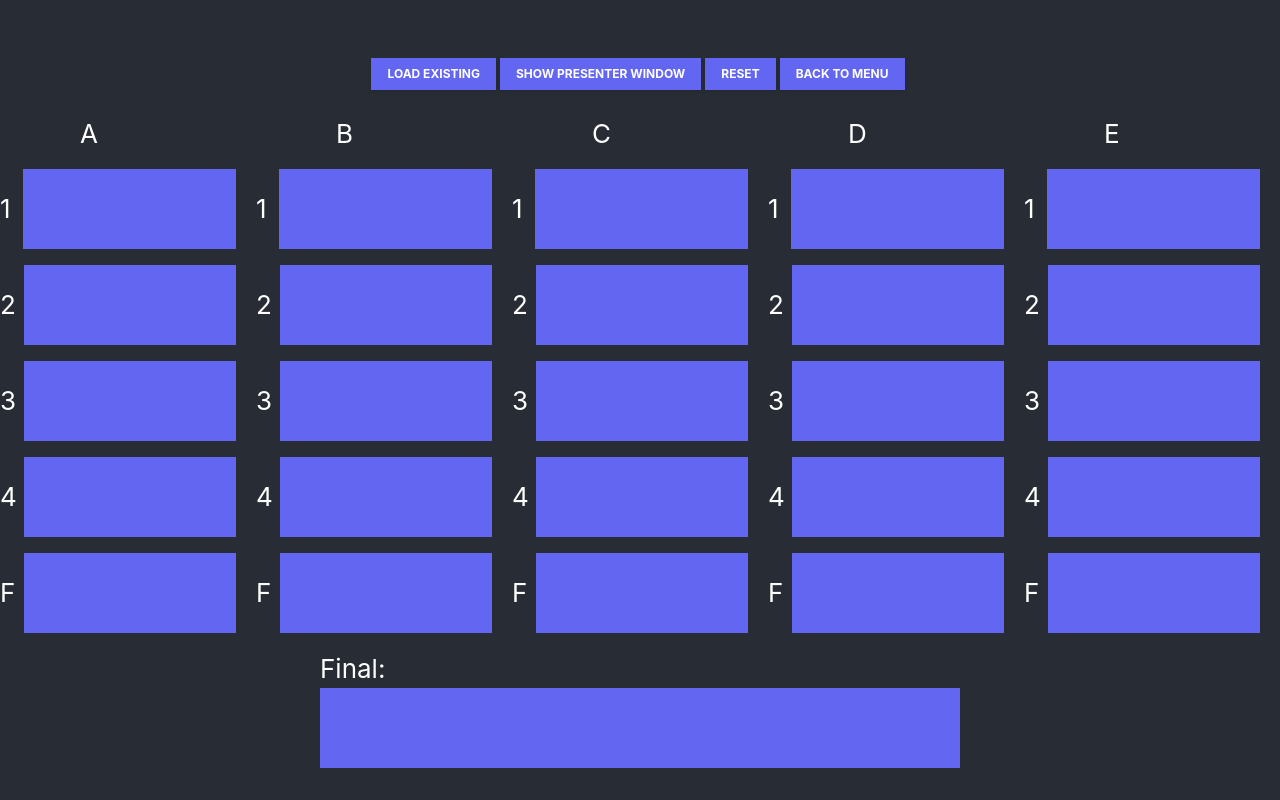
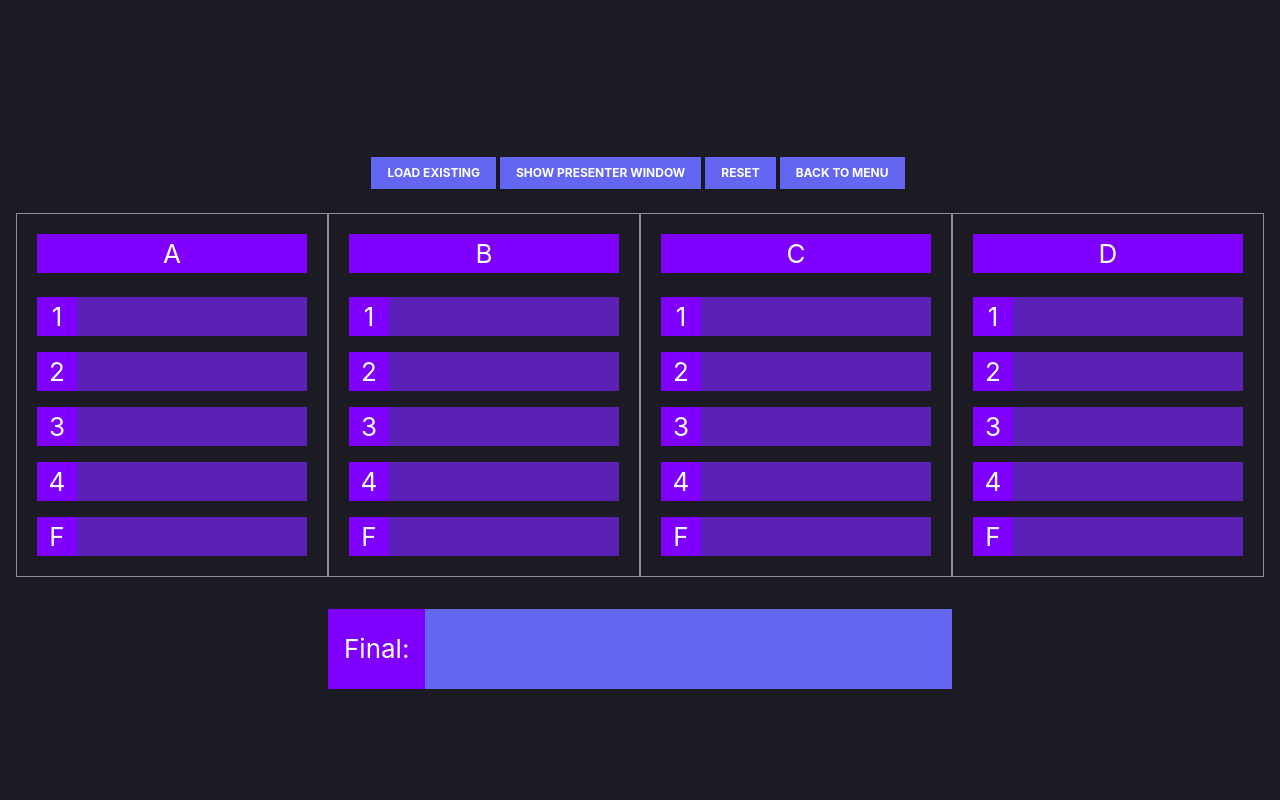
Before and after one commit to FraktonDevelopers/association-quiz, a React (Create React App) app: page /show-admin in a window 1280 px wide. Built offline with nearby package versions, Linux system fonts and the light colour scheme.

Commit message:
feat: improve styling, remove 5th column

```diff
--- a/src/App.css
+++ b/src/App.css
@@ -14,7 +14,7 @@
 }
 
 .Page-header {
-  background-color: #282c34;
+  background-color: #1c1a23;
   min-height: 100vh;
   display: flex;
   flex-direction: column;
--- a/src/App.tsx
+++ b/src/App.tsx
@@ -6,12 +6,11 @@ function App() {
         <div className="grid grid-cols-1 gap-4">
           <p className='text-5xl font-bold uppercase mb-10'>Association Quiz</p>
 
-          <a className='bg-indigo-500 p-10' href='/create-edit'>Create/Edit</a>
-          <a className='bg-indigo-500 p-10' href='/show-admin'>Present</a>
+          <a className='bg-[#7f00ff] p-10' href='/create-edit'>Create/Edit</a>
+          <a className='bg-[#7f00ff] p-10' href='/show-admin'>Present</a>
 
-          <div className='mt-10'>
+          <div className='mt-10 flex flex-col items-center space-y-2'>
             <p className='text-xs font-bold uppercase content-center'>Powered by:</p>
-            <span  className='content-center'>
               <svg fill='ffffff' version="1.0" xmlns="http://www.w3.org/2000/svg"
               width="100" height="" viewBox="0 0 685.000000 207.000000"
               preserveAspectRatio="xMidYMid meet">
@@ -102,7 +101,6 @@ function App() {
               70 126 43 20 85 9 123 -31z"/>
               </g>
               </svg>
-            </span>
           </div>
         </div>
       </header>
--- a/src/pages/CreateEdit.tsx
+++ b/src/pages/CreateEdit.tsx
@@ -3,7 +3,7 @@ import { useRef, useState } from "react";
 export default function CreateEdit() {
   const [association, setAssociation] = useState<any>({});
   const fileInputRef = useRef<HTMLInputElement>(null)
-  const horizontalColumns = ['A', 'B', 'C', 'D', 'E'];
+  const horizontalColumns = ['A', 'B', 'C', 'D'];
   const verticalColumns = [1,2,3,4,5];
 
   const handleItemChange = (value: string, category :string, row: number) => {
@@ -42,7 +42,7 @@ export default function CreateEdit() {
   }
 
   return (
-    <div className="Page-header">
+    <div className="Page-header px-4">
         <input
             ref={fileInputRef}
             className="invisible"
@@ -56,17 +56,17 @@ export default function CreateEdit() {
           <a className='bg-indigo-500 text-white active:bg-pink-600 font-bold uppercase text-xs px-4 py-2 shadow hover:shadow-md outline-none focus:outline-none mr-1 mb-1 ease-linear transition-all duration-150' href='/'>Back to Menu</a>
         </div>
 
-        <div className="flex">
+        <div className="mx-4 w-full grid grid-cols-1 md:grid-cols-2 lg:grid-cols-4 lg:4 gap-3">
           {(horizontalColumns.map((category)=>{
               return (
-                    <div className="grid grid-cols-1 gap-4 pr-5">
-                      <span className="text-white ml-20">{category}</span>
+                    <div className="grid grid-cols-1 gap-4 px-5 border border-white border-opacity-50">
+                      <span className="text-white text-center">{category}</span>
                       <div>
                       {
                         verticalColumns.map((row) => {
-                          return (<div className="mb-5">
-                            <span className="text-white pr-1">{row===5?'F':row}</span>
-                            <input className="text-center" value={association[category+row]} onChange={(e) => handleItemChange(e.target.value, category, row)} type='text'></input>
+                          return (<div className="mb-5 flex items-center">
+                            <span className="text-white pr-2">{row===5?'F':row}</span>
+                            <input className="text-center w-full" value={association[category+row]} onChange={(e) => handleItemChange(e.target.value, category, row)} type='text'></input>
                           </div>)
                         })
                       }
@@ -75,8 +75,8 @@ export default function CreateEdit() {
               )
           }))}
         </div>
-        <div className="flex w-2/4 content-center">
-          <div className="mb-5 w-full">
+        <div className="flex w-2/4 mt-8">
+          <div className="mb-5 w-full flex items-center">
             <span className="text-white pr-1">Final:</span>
             <input className="w-full text-center" onChange={(e) => handleItemChange(e.target.value, 'FF', 0)} type='text'></input>
           </div>
--- a/src/pages/ShowAdmin.tsx
+++ b/src/pages/ShowAdmin.tsx
@@ -4,7 +4,7 @@ export default function ShowAdmin() {
   const [association, setAssociation] = useState<any>({});
   const fileInputRef = useRef<HTMLInputElement>(null)
   const [presenterWindow, setPresenterWindow] = useState<Window>();
-  const horizontalColumns = ['A', 'B', 'C', 'D', 'E'];
+  const horizontalColumns = ['A', 'B', 'C', 'D'];
   const verticalColumns = [1,2,3,4,5];
 
   const read = (e: HTMLInputElement) => {
@@ -50,7 +50,7 @@ export default function ShowAdmin() {
   }
 
   return (
-    <div className="Page-header">
+    <div className="Page-header px-4">
         <input
             ref={fileInputRef}
             className="invisible"
@@ -64,19 +64,19 @@ export default function ShowAdmin() {
           <a className='bg-indigo-500 text-white active:bg-pink-600 font-bold uppercase text-xs px-4 py-2 shadow hover:shadow-md outline-none focus:outline-none mr-1 mb-1 ease-linear transition-all duration-150' href='/'>Back to Menu</a>
         </div>
 
-        <div className="w-full mx-4 grid grid-cols-5">
+        <div className="w-full mx-4 grid grid-cols-4">
           {(horizontalColumns.map((category)=>{
               return (
-                    <div className="grid grid-cols-1 gap-4 pr-5">
-                      <span className="text-white ml-20">{category}</span>
-                      <div>
+                    <div className="flex flex-col p-5 border border-white border-opacity-50">
+                      <span className="bg-[#7f00ff] text-white text-center mb-6 max-h-14">{category}</span>
+                      <div className="grid grid-cols-1 h-full space-y-4">
                       {
                         verticalColumns.map((row) => {
-                          return (<div className="flex items-center mb-4">
-                            <span className="w-4 mr-2 text-white pr-1">{row===5?'F':row}</span>
+                          return (<div className="flex items-center bg-[#7f00ff]">
+                            <span className="w-12 text-white text-center">{row===5?'F':row}</span>
                             <button onMouseOver={()=>{sendMessageToPresenter('over', category, row, '')}}
                             onClick={()=>{sendMessageToPresenter('click', category, row, association[category+row])}}
-                            className="w-full text-white p-10 text-center bg-indigo-500 h-1">{association[category+row]}</button>
+                            className="w-full h-full flex items-center justify-center text-white text-center bg-violet-800 text-2xl py-2 px-4 break-all">{association[category+row]}</button>
                           </div>)
                         })
                       }
@@ -85,11 +85,13 @@ export default function ShowAdmin() {
               )
           }))}
         </div>
-        <div className="flex w-2/4 content-center">
-          <div className="mb-5 w-full">
-            <span className="text-white pr-1">Final:</span>
+        <div className="flex w-2/4 mt-8">
+          <div className="w-full flex items-center">
+            <div className="bg-[#7f00ff] h-full flex items-center px-4">
+              <span className="text-white text-center">Final:</span>
+            </div>
             <button onMouseOver={()=>{sendMessageToPresenter('over', 'FF', 0, '')}}
-                            onClick={()=>{sendMessageToPresenter('click', 'FF', 0, association['FF0'])}} className="text-white bg-indigo-500 p-10 w-full text-center">{association['FF0']}</button>
+                            onClick={()=>{sendMessageToPresenter('click', 'FF', 0, association['FF0'])}} className="bg-indigo-500 w-full text-white p-10 text-center ">{association['FF0']}</button>
           </div>
         </div>
     </div>
--- a/src/pages/ShowClient.tsx
+++ b/src/pages/ShowClient.tsx
@@ -4,7 +4,7 @@ export default function CreateEdit() {
   const [association, setAssociation] = useState<any>({});
   const [currentOver, setCurrentOver] = useState("");
 
-  const horizontalColumns = ['A', 'B', 'C', 'D', 'E'];
+  const horizontalColumns = ['A', 'B', 'C', 'D'];
   const verticalColumns = [1,2,3,4,5];
 
   window.addEventListener("message", (event)=>{
@@ -26,18 +26,18 @@ export default function CreateEdit() {
   });
 
   return (
-    <div className="Page-header">
-        <div className="w-full mx-4 grid grid-cols-5">
+    <div className="Page-header px-4">
+        <div className="mx-4 w-full grid grid-cols-1 md:grid-cols-2 lg:grid-cols-4 gap-3">
           {(horizontalColumns.map((category)=>{
               return (
-                    <div className="grid grid-cols-1 gap-4 pr-5">
-                      <span className="text-white ml-20">{category}</span>
-                      <div>
+                    <div className="flex flex-col p-5 border border-white border-opacity-50">
+                      <span className="bg-[#7f00ff] text-white text-center mb-6 max-h-14">{category}</span>
+                      <div className="grid grid-cols-1 h-full space-y-4">
                       {
                         verticalColumns.map((row) => {
-                          return (<div className="flex items-center mb-4">
-                            <span className="w-4 mr-2 text-white pr-1">{row===5?'F':row}</span>
-                            <button className={`w-full text-white p-10 text-center ${currentOver === category+row ? 'bg-indigo-500' : 'bg-indigo-400'}`}>{association[category+row]}</button>
+                          return (<div className={`flex items-center bg-[#7f00ff] ${currentOver === category+row ? 'animate-pulse bg-indigo-400' : ''}  ${row === 5 ? 'border-t-4 border-opacity-50' : ''}`}>
+                            <span className="w-12 text-white text-center">{row===5?'F':row}</span>
+                            <span className="w-full h-full flex items-center justify-center text-white text-center bg-violet-800 text-2xl py-2 px-4 break-all">{association[category+row]}</span>
                           </div>)
                         })
                       }
@@ -46,10 +46,12 @@ export default function CreateEdit() {
               )
           }))}
         </div>
-        <div className="flex w-2/4 content-center">
-          <div className="mb-5 w-full">
-            <span className="text-white pr-1">Final:</span>
-            <button className={`w-full text-white p-10 text-center ${currentOver === 'FF0'? 'bg-indigo-500' : 'bg-indigo-400'}`}>{association['FF0']}</button>
+        <div className="flex w-2/4 mt-8">
+          <div className="w-full flex items-center">
+          <div className="bg-[#7f00ff] h-full flex items-center px-4">
+            <span className="text-white text-center">Final:</span>
+          </div>
+            <button className={`w-full text-white p-10 text-center ${currentOver === 'FF0'? 'bg-indigo-200' : 'bg-violet-800'}`}>{association['FF0']}</button>
           </div>
         </div>
     </div>
```
